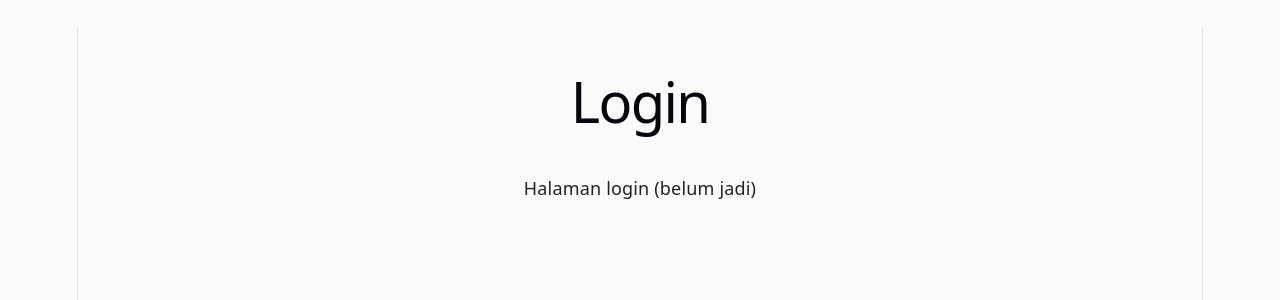
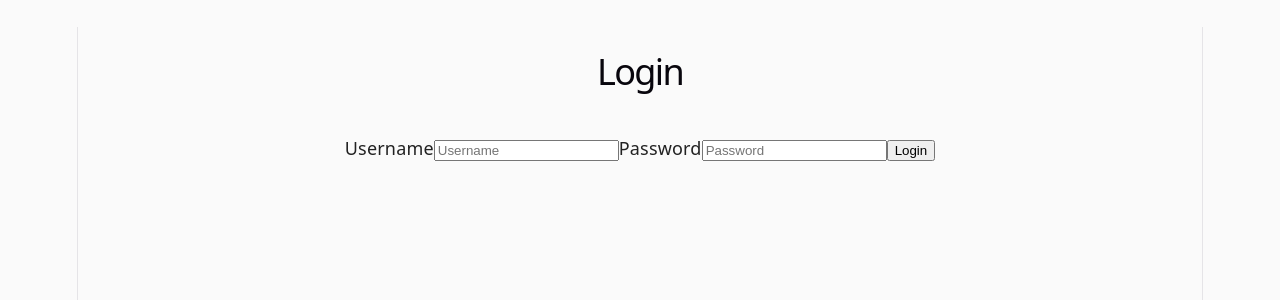
Before and after one commit to AndiniPrihartiningtias/wad-2026-k03, a Vue app in the folder frontend/: page /login in a window 1280 px wide. Shown: the top 300 px of the page. Built offline with nearby package versions, Linux system fonts and the light colour scheme.

Commit message:
feat(frontend): add login form with mock authentication

```diff
--- a/frontend/src/views/Login.vue
+++ b/frontend/src/views/Login.vue
@@ -1,9 +1,62 @@
 <script setup>
+import { ref } from "vue";
+import { useRouter } from "vue-router";
+
+const router = useRouter();
+
+const username = ref("");
+const password = ref("");
+const errorMessage = ref("");
+const loading = ref(false);
+
+// SEMENTARA: pura-pura jadi backend. Hapus kalau backend A1 sudah jadi.
+async function loginMock(user, pass) {
+  if (user === "admin" && pass === "admin123") {
+    return { access_token: "token-palsu", role: "admin" };
+  }
+  throw new Error("Username atau password salah");
+}
+
+async function handleLogin() {
+  errorMessage.value = "";
+  loading.value = true;
+  try {
+    const data = await loginMock(username.value, password.value);
+    localStorage.setItem("token", data.access_token);
+    localStorage.setItem("role", data.role);
+    router.push("/");
+  } catch (err) {
+    errorMessage.value = err.message;
+  } finally {
+    loading.value = false;
+  }
+}
 </script>
 
 <template>
   <main>
-    <h1>Login</h1>
-    <p>Halaman login (belum jadi)</p>
+    <header>
+      <h1>Login</h1>
+    </header>
+    <section>
+      <div class="card">
+        <label>Username</label>
+        <input v-model="username" type="text" placeholder="Username" />
+
+        <label>Password</label>
+        <input
+          v-model="password"
+          type="password"
+          placeholder="Password"
+          @keyup.enter="handleLogin"
+        />
+
+        <p v-if="errorMessage" style="color: red">{{ errorMessage }}</p>
+
+        <button :disabled="loading" @click="handleLogin">
+          {{ loading ? "Memproses..." : "Login" }}
+        </button>
+      </div>
+    </section>
   </main>
 </template>
```
